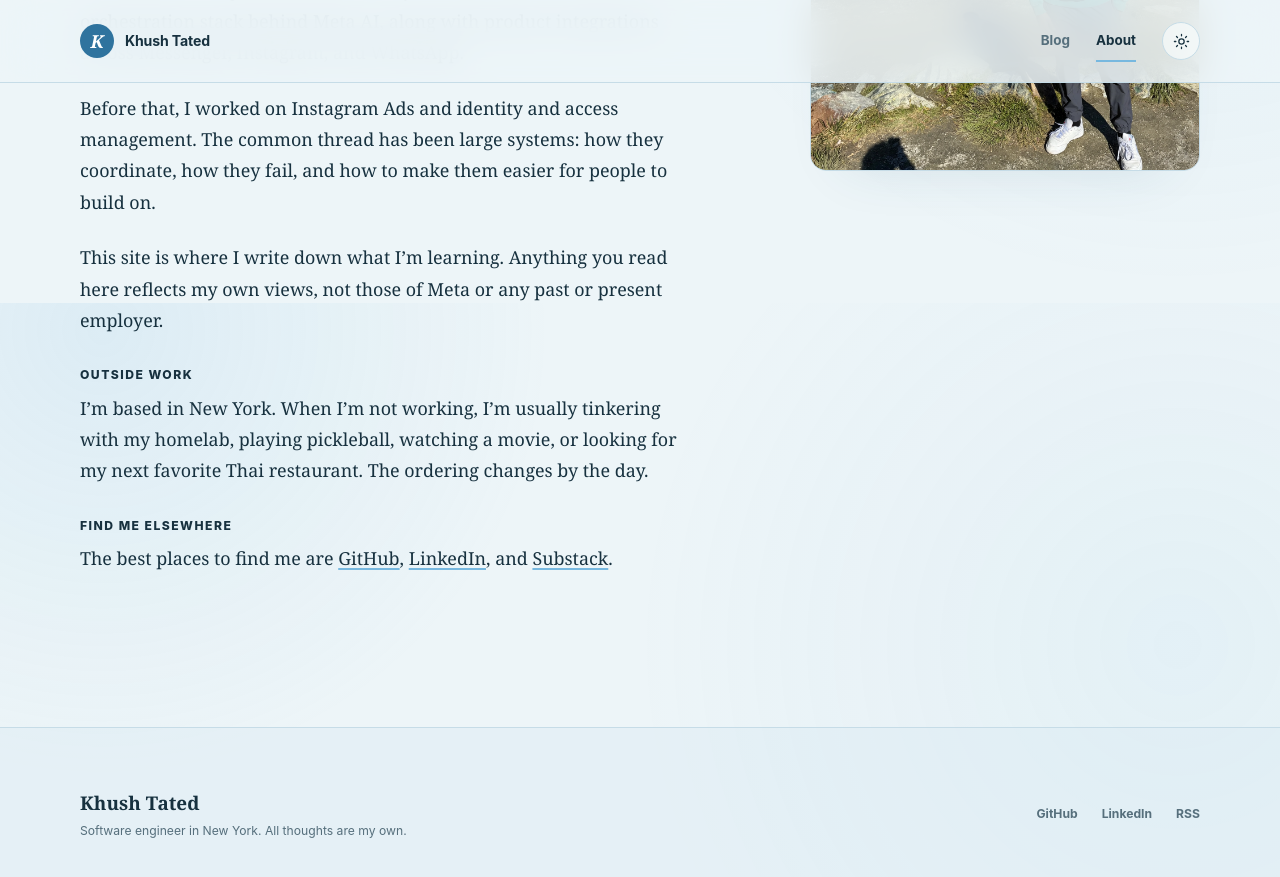
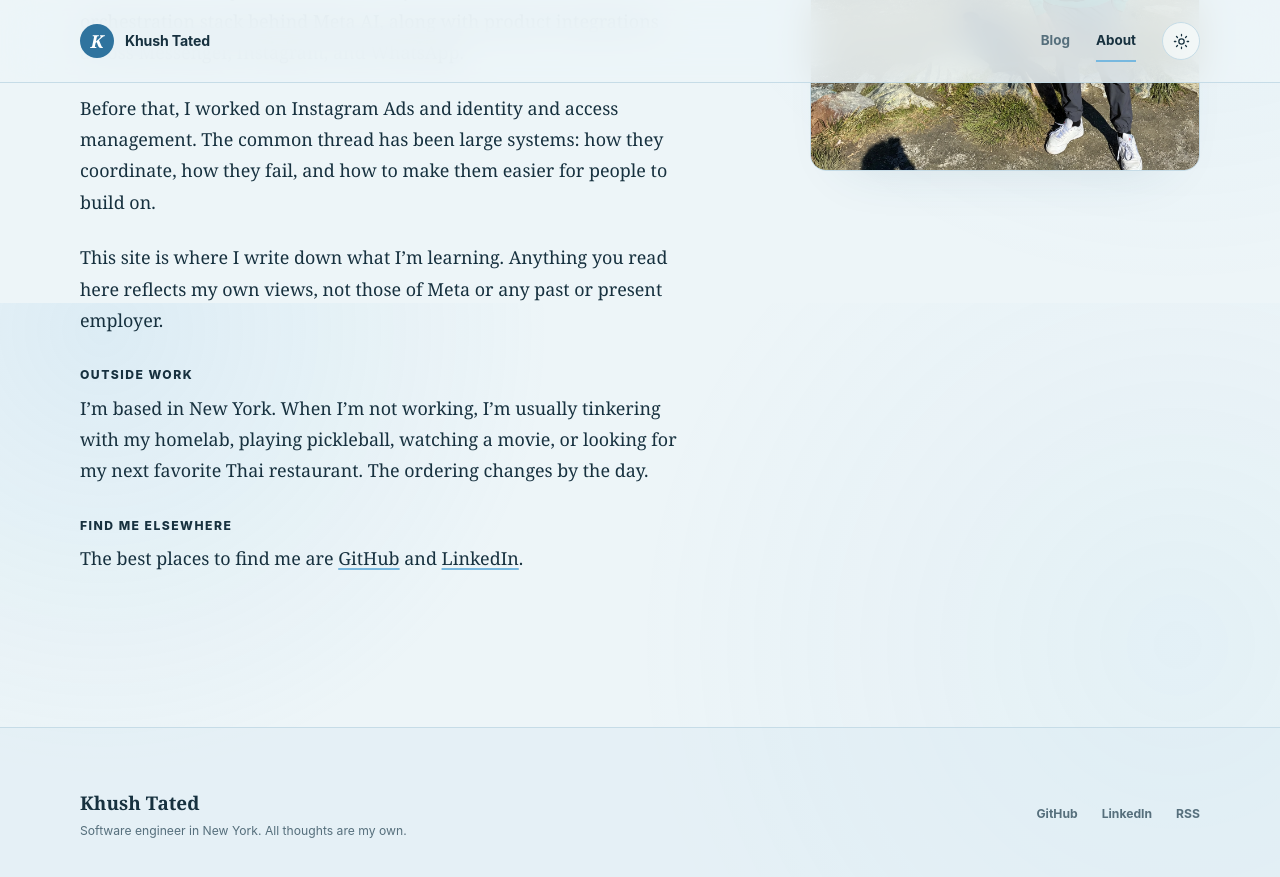
Before and after one commit to t-khush/t-khush.github.io, a Jekyll site: the page built from about.md, in a window 1280 px wide and 900 px high, scrolled down 597 px. Shown: the top 877 px of the window. Built offline with Jekyll 4.4.1, drawn with Linux system fonts in a browser that asks for light colours.

Commit message:
Remove Substack link from About page

```diff
--- a/about.md
+++ b/about.md
@@ -23,4 +23,4 @@ I’m based in New York. When I’m not working, I’m usually tinkering with my
 
 ## Find me elsewhere
 
-The best places to find me are [GitHub](https://github.com/t-khush), [LinkedIn](https://www.linkedin.com/in/khush-tated/), and [Substack](https://khushsbuilds.substack.com/).
+The best places to find me are [GitHub](https://github.com/t-khush) and [LinkedIn](https://www.linkedin.com/in/khush-tated/).
```
